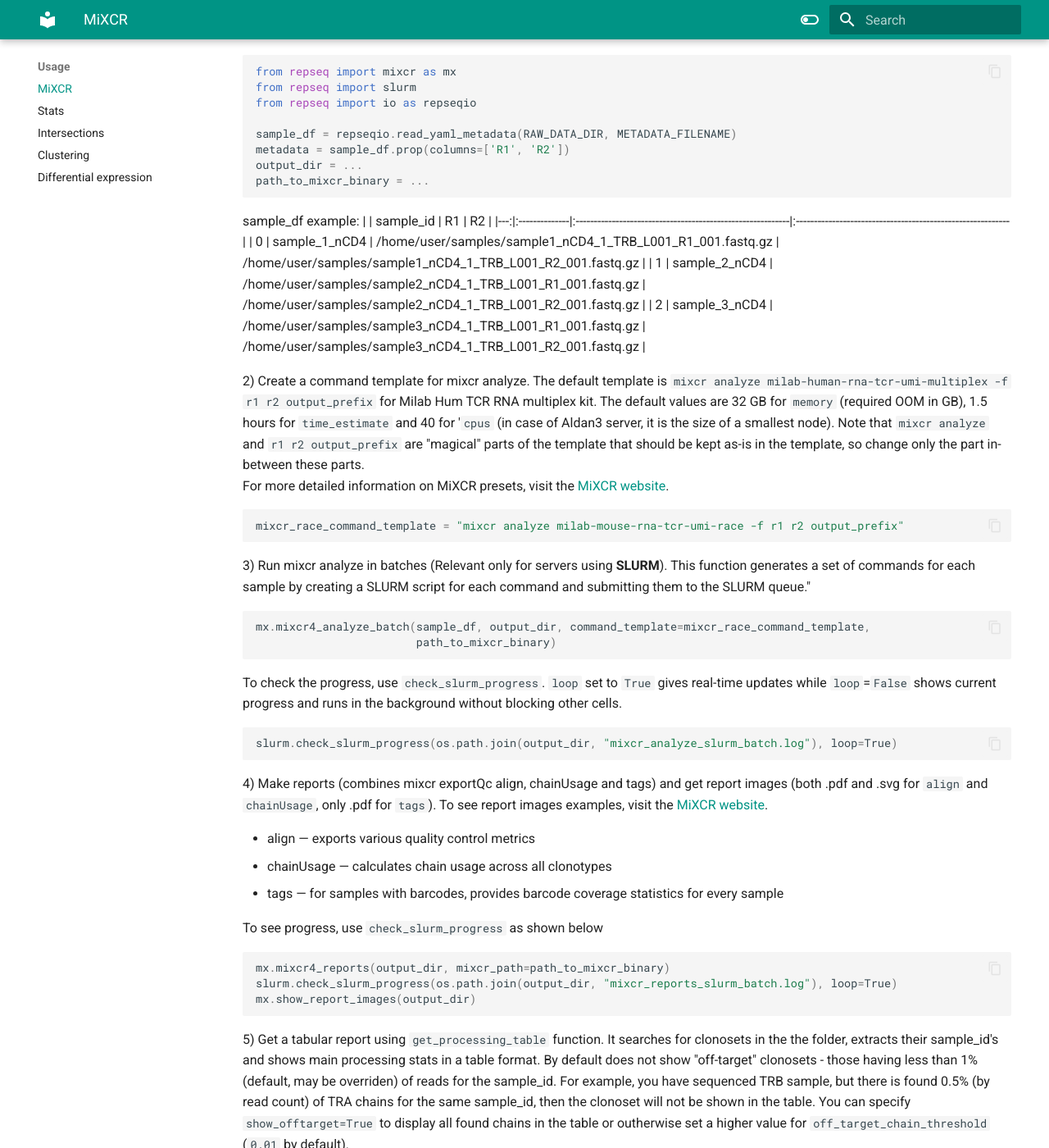
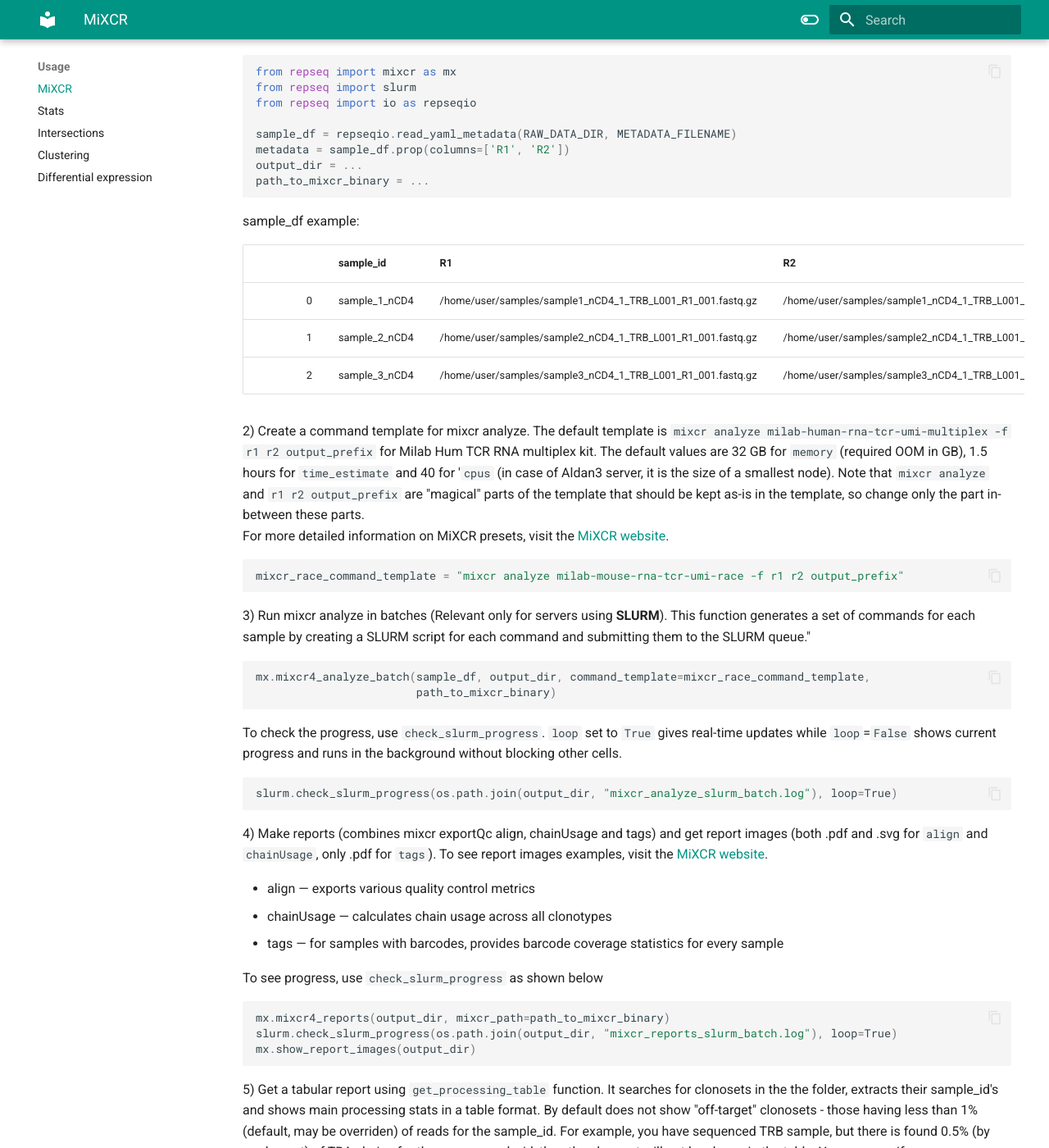
Before and after one commit to mmjmike/repseq, an MkDocs documentation site: the page built from docs/usage_mixcr.md, in a window 1280 px wide and 1400 px high, scrolled down 519 px. Shown: the whole window at 82% size. Built offline with MkDocs 1.6.1 and Material for MkDocs 9.7.7, drawn with Linux system fonts in a browser that asks for light colours; part of the change alters nothing that is shown; some of the changed text lies outside the part shown.

````diff
--- a/docs/usage_mixcr.md
+++ b/docs/usage_mixcr.md
@@ -20,6 +20,7 @@ path_to_mixcr_binary = ...
 ```
 
 sample_df example:
+
 |    | sample_id     | R1                                                         | R2                                                         |
 |---:|:--------------|:-----------------------------------------------------------|:-----------------------------------------------------------|
 |  0 | sample_1_nCD4 | /home/user/samples/sample1_nCD4_1_TRB_L001_R1_001.fastq.gz | /home/user/samples/sample1_nCD4_1_TRB_L001_R2_001.fastq.gz |
@@ -72,13 +73,13 @@ mx.show_report_images(output_dir)
 ```py
 proc_table = mx.get_processing_table(output_dir).merge(metadata)
 ```
-Full processing table example:
+A full processing table example:
 
 |    | sample_id         | extracted_chain   |   reads_total |   reads_with_umi_pc |   reads_aligned_pc |   reads_overlapped_aln_pc |   total_umi |   umi_after_correction |   overseq_threshold |   reads_after_filter |   umi_after_filter |   reads_per_umi |   clones_total |   reads_in_clones_total |   clones |   reads_in_clones |   clones_func |   reads_in_func_clones |   umi_in_clones |   umi_in_func_clones | R1                                                                   | R2                                                                   |
 |---:|:------------------|:------------------|--------------:|--------------------:|-------------------:|--------------------------:|------------:|-----------------------:|--------------------:|---------------------:|-------------------:|----------------:|---------------:|------------------------:|---------:|------------------:|--------------:|-----------------------:|----------------:|---------------------:|:---------------------------------------------------------------------|:---------------------------------------------------------------------|
-|  0 | UCB10_nCD4_1_TRB  | TRB               |       2120957 |               98.63 |              86.38 |                      4.97 |      597401 |                 564176 |                   2 |              1612478 |             344972 |            4.67 |         145019 |                 1566962 |   145012 |           1566949 |        135644 |                1509856 |          349587 |               337223 | home/user/samples/sample1_nCD4_1_TRB_L001_R1_001.fastq.gz  | home/user/samples/sample1_nCD4_1_TRB_L001_R2_001.fastq.gz  |
-|  1 | UCB10_nCD8_1_TRB  | TRB               |        958315 |               98.74 |              84.48 |                      4.14 |      361636 |                 351229 |                   1 |               809359 |             351229 |            2.3  |         134161 |                  772232 |   134150 |            772217 |        126556 |                 746989 |          312575 |               302754 | home/user/samples/sample2_nCD4_1_TRB_L001_R1_001.fastq.gz  | home/user/samples/sample2_nCD4_1_TRB_L001_R2_001.fastq.gz  |
-|  2 | UCB10_nTreg_1_TRB | TRB               |       1030572 |               98.64 |              86.85 |                      4.74 |      265084 |                 251649 |                   2 |               808044 |             164880 |            4.9  |          68971 |                  793351 |    68965 |            793340 |         64585 |                 766721 |          163789 |               158403 | /home/user/samples/sample3_nCD4_1_TRB_L001_R1_001.fastq.gz | /home/user/samples/sample3_nCD4_1_TRB_L001_R2_001.fastq.gz |
+|  0 | sample_1_nCD4  | TRB               |       2120957 |               98.63 |              86.38 |                      4.97 |      597401 |                 564176 |                   2 |              1612478 |             344972 |            4.67 |         145019 |                 1566962 |   145012 |           1566949 |        135644 |                1509856 |          349587 |               337223 | home/user/samples/sample1_nCD4_1_TRB_L001_R1_001.fastq.gz  | home/user/samples/sample1_nCD4_1_TRB_L001_R2_001.fastq.gz  |
+|  1 | sample_2_nCD4  | TRB               |        958315 |               98.74 |              84.48 |                      4.14 |      361636 |                 351229 |                   1 |               809359 |             351229 |            2.3  |         134161 |                  772232 |   134150 |            772217 |        126556 |                 746989 |          312575 |               302754 | home/user/samples/sample2_nCD4_1_TRB_L001_R1_001.fastq.gz  | home/user/samples/sample2_nCD4_1_TRB_L001_R2_001.fastq.gz  |
+|  2 | sample_3_nCD4 | TRB               |       1030572 |               98.64 |              86.85 |                      4.74 |      265084 |                 251649 |                   2 |               808044 |             164880 |            4.9  |          68971 |                  793351 |    68965 |            793340 |         64585 |                 766721 |          163789 |               158403 | /home/user/samples/sample3_nCD4_1_TRB_L001_R1_001.fastq.gz | /home/user/samples/sample3_nCD4_1_TRB_L001_R2_001.fastq.gz |
 
 Some columns may be omitted for the sake of readability:
 
````
